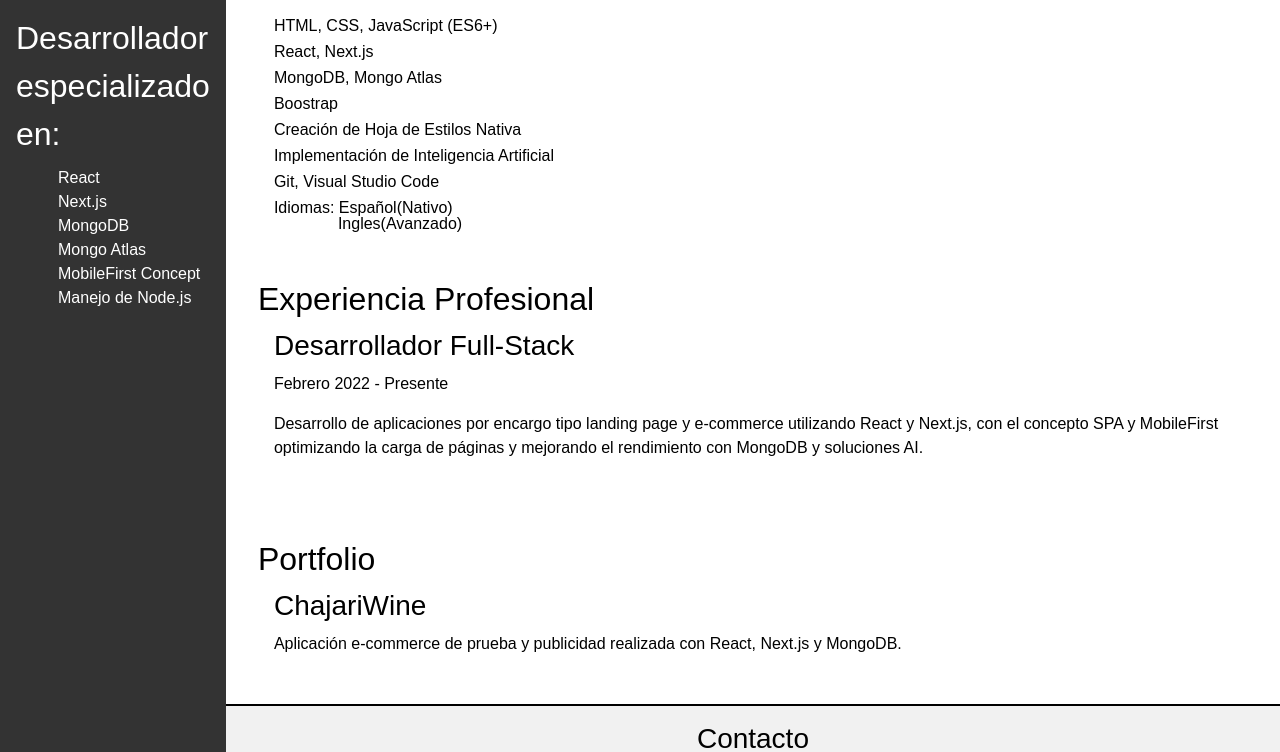
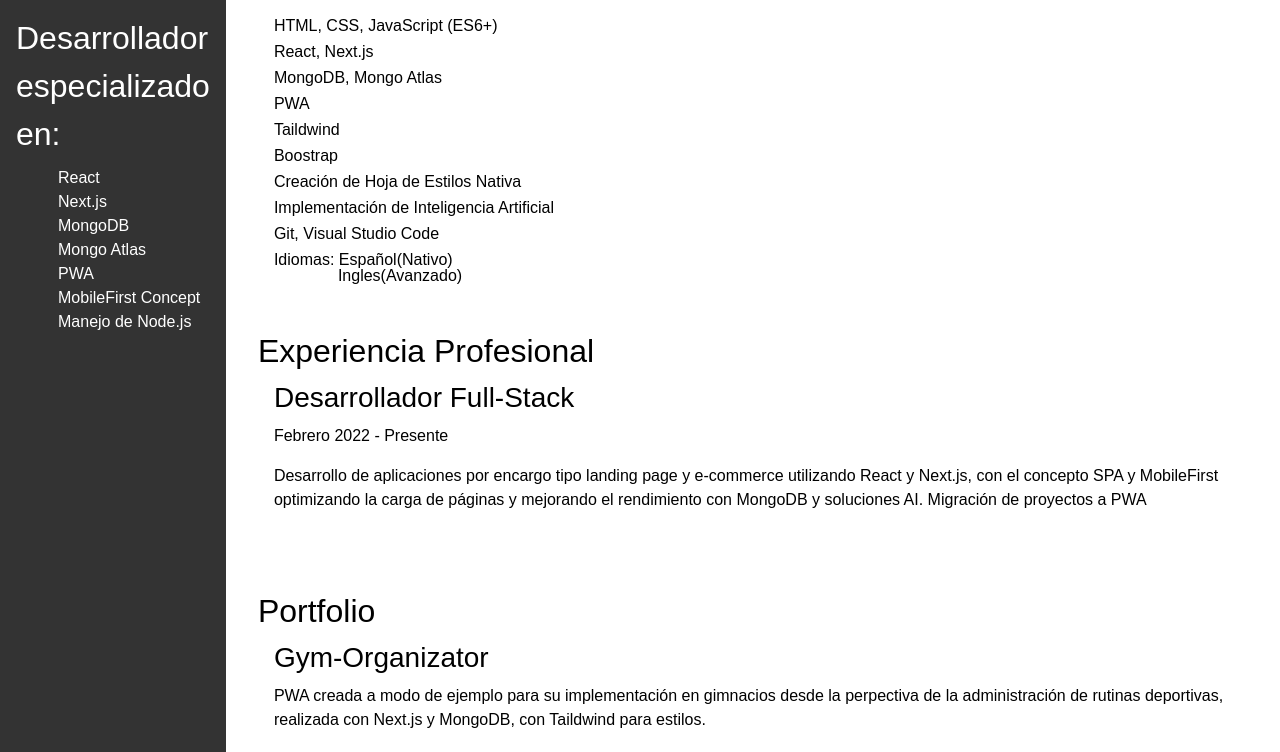
Before and after one commit to mak2220/landing-page-personal, a Next.js app: page / in a window 1280 px wide. Shown: the part 336-1088 px from the top of the page. Built offline with nearby package versions, Linux system fonts and the light colour scheme.

Commit message:
actualización de landing page

```diff
--- a/pages/index.tsx
+++ b/pages/index.tsx
@@ -25,6 +25,7 @@ export default function Home() {
                                 <li>Next.js</li>
                                 <li>MongoDB</li>
                                 <li>Mongo Atlas</li>
+                                <li>PWA</li>
                                 <li>MobileFirst Concept</li>
                                 <li>Manejo de Node.js</li>
                             </ul>
@@ -50,6 +51,8 @@ export default function Home() {
                             <li>HTML, CSS, JavaScript (ES6+)</li>
                             <li>React, Next.js</li>
                             <li>MongoDB, Mongo Atlas</li>
+                            <li>PWA</li>
+                            <li>Taildwind</li>
                             <li>Boostrap</li>
                             <li>Creación de Hoja de Estilos Nativa</li>
                             <li>Implementación de Inteligencia Artificial</li>
@@ -63,14 +66,18 @@ export default function Home() {
                         <article>
                             <h3>Desarrollador Full-Stack </h3>
                             <p>Febrero 2022 - Presente</p>
-                            <p>Desarrollo de aplicaciones  por encargo tipo landing page y e-commerce utilizando React y Next.js, con el concepto SPA y MobileFirst optimizando la carga de páginas y mejorando el rendimiento con MongoDB y soluciones AI.</p>
+                            <p>Desarrollo de aplicaciones  por encargo tipo landing page y e-commerce utilizando React y Next.js, con el concepto SPA y MobileFirst optimizando la carga de páginas y mejorando el rendimiento con MongoDB y soluciones AI. Migración de proyectos a PWA</p>
                         </article>
                     </section>
                     <section className={styles.profesionalPortfolio}>
                         <h2>Portfolio</h2>
                         <article>
+                            <h3><a href="https://gym-organizator.vercel.app" target="_blank" rel="noopener noreferrer">Gym-Organizator</a></h3>
+                            <p>PWA creada a modo de ejemplo para su implementación en gimnacios desde la perpectiva de la administración de rutinas deportivas, realizada con Next.js y MongoDB, con Taildwind para estilos.</p>
+                        </article>
+                        <article>
                             <h3><a href="https://chajariwine.vercel.app" target="_blank" rel="noopener noreferrer">ChajariWine</a></h3>
-                            <p>Aplicación e-commerce de prueba y publicidad realizada con React, Next.js y MongoDB.</p>
+                            <p>Aplicación e-commerce de prueba y publicidad realizada con React, Next.js y MongoDB. IMPORTANTE: esta app se encuentra en etapa de customización y migración a PWA.</p>
                         </article>
                     </section>
                     <footer className={styles.footerStyle}>
```
Also changed, not shown: pages/indexEnglish.jsx (+8 -1 lines).
